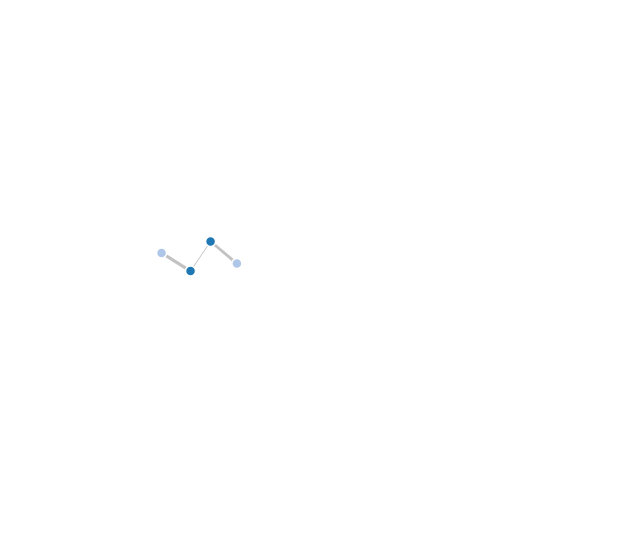
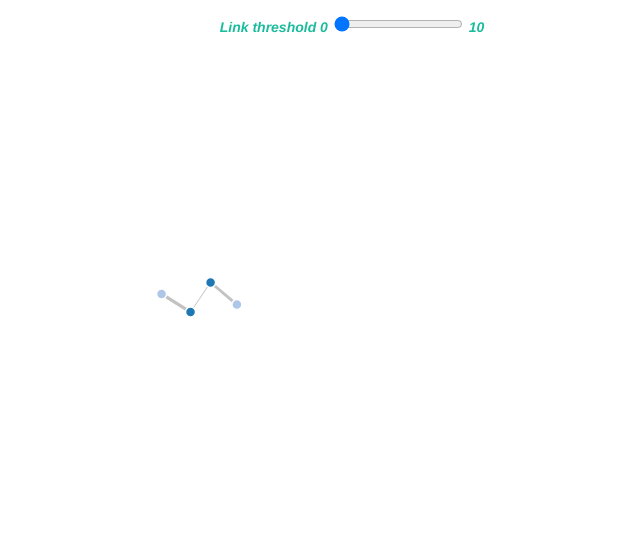
Before and after one commit to divir94/Wild-Hacks, a plain HTML site: page d3-force-layout.html in a window 1280 px wide. Shown: the whole page, without its empty margins (288-928 px from the left). Drawn offline with nearby package versions, Linux system fonts and the light colour scheme.

Commit message:
slider in progress

```diff
--- a/d3-force-layout.html
+++ b/d3-force-layout.html
@@ -3,9 +3,16 @@
 <html>
 <head>
   <script src="http://d3js.org/d3.v3.min.js"></script>
+  <script type="text/javascript">
+  </script>
   <link rel="stylesheet" type="text/css" href="d3-force-layout.css">
 </head>
 <body>
+  <form>
+    <h3> Link threshold 0 <input type="range" id="thersholdSlider" name="points" value = 0 min="0" max="10" onchange="threshold(this.value)"> 10 </h3>
+  </form>
+
+</body>
 
 <script src="d3-force-layout.js"></script>
 </html>
--- a/d3-force-layout.js
+++ b/d3-force-layout.js
@@ -1,17 +1,4 @@
-var width = 960,
-    height = 500;
-
-var color = d3.scale.category20();
-
-var force = d3.layout.force()
-    .charge(-120)
-    .linkDistance(30)
-    .size([width, height]);
-
-var svg = d3.select("body").append("svg")
-    .attr("width", width)
-    .attr("height", height);
-
+// custom functions
 function edge_index_to_id(graph) {
   var edges = [];
   graph.links.forEach(function(e) {
@@ -31,23 +18,66 @@ function edge_index_to_id(graph) {
   return edges;
 }
 
+//adjust threshold
+function threshold(thresh) {
+    graph.links.splice(0, graph.links.length);
+        for (var i = 0; i < graphRec.links.length; i++) {
+            if (graphRec.links[i].value > thresh) {graph.links.push(graphRec.links[i]);}
+        }
+    restart();
+}
+
+//Restart the visualisation after any node and link changes
+function restart() {
+    link = link.data(graph.links);
+    link.exit().remove();
+    link.enter().insert("line", ".node").attr("class", "link");
+    node = node.data(graph.nodes);
+    node.enter().insert("circle", ".cursor").attr("class", "node").attr("r", 5).call(force.drag);
+    force.start();
+}
+
 d3.json("test.json", function(error, graph) {
+    window.graph = graph
+
+    // initialize graph
+    var width = 960,
+        height = 500;
+
+    var color = d3.scale.category20();
+
+    window.force = d3.layout.force()
+        .charge(-120)
+        .linkDistance(30)
+        .size([width, height]);
+
+    var svg = d3.select("body").append("svg")
+        .attr("width", width)
+        .attr("height", height);
+
+    // add links and nodes
+
     edges = edge_index_to_id(graph)
+    graphRec = JSON.parse(JSON.stringify(graph));
 
     force
       .nodes(graph.nodes)
       .links(edges)
       .start();
 
-    var link = svg.selectAll(".link")
+    // make links
+    window.link = svg.selectAll(".link")
       .data(edges)
-    .enter().append("line")
+      .enter()
+      .append("line")
       .attr("class", "link")
       .style("stroke-width", function(d) { return Math.sqrt(d.value); });
 
-    var node = svg.selectAll(".node")
+    // make nodes
+    window.node = svg.selectAll(".node")
       .data(graph.nodes)
-    .enter().append("circle")
+      .enter()
+      .append("circle")
       .attr("class", "node")
       .attr("r", 5)
       .style("fill", function(d) { return color(d.group); })
@@ -55,6 +85,7 @@ d3.json("test.json", function(error, graph) {
 
     node.append("title")
       .text(function(d) { return d.name; });
+
 
     force.on("tick", function() {
         link.attr("x1", function(d) { return d.source.x; })
@@ -65,4 +96,5 @@ d3.json("test.json", function(error, graph) {
         node.attr("cx", function(d) { return d.x; })
             .attr("cy", function(d) { return d.y; });
     });
+
 });
```
Lines whose indentation alone changed are shown as unchanged.
